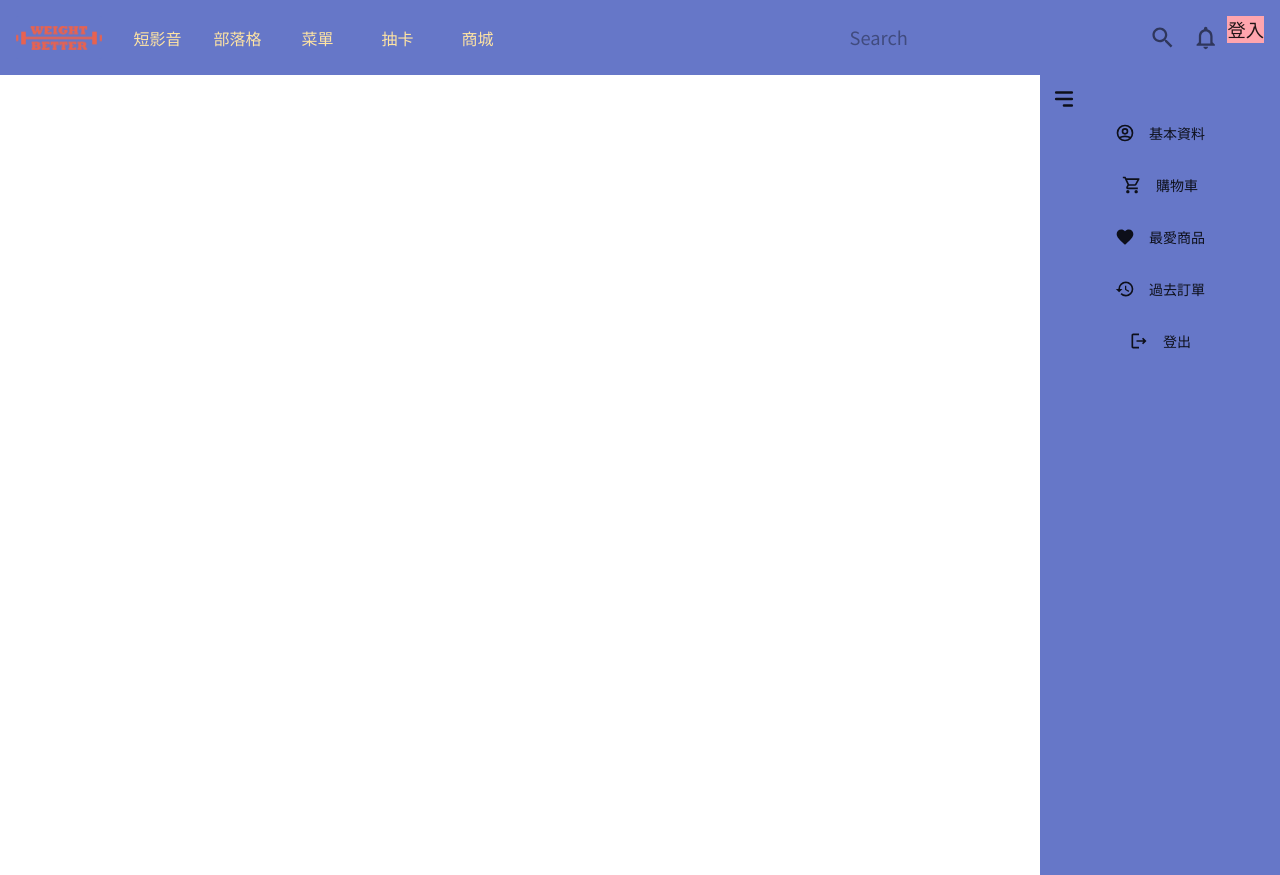
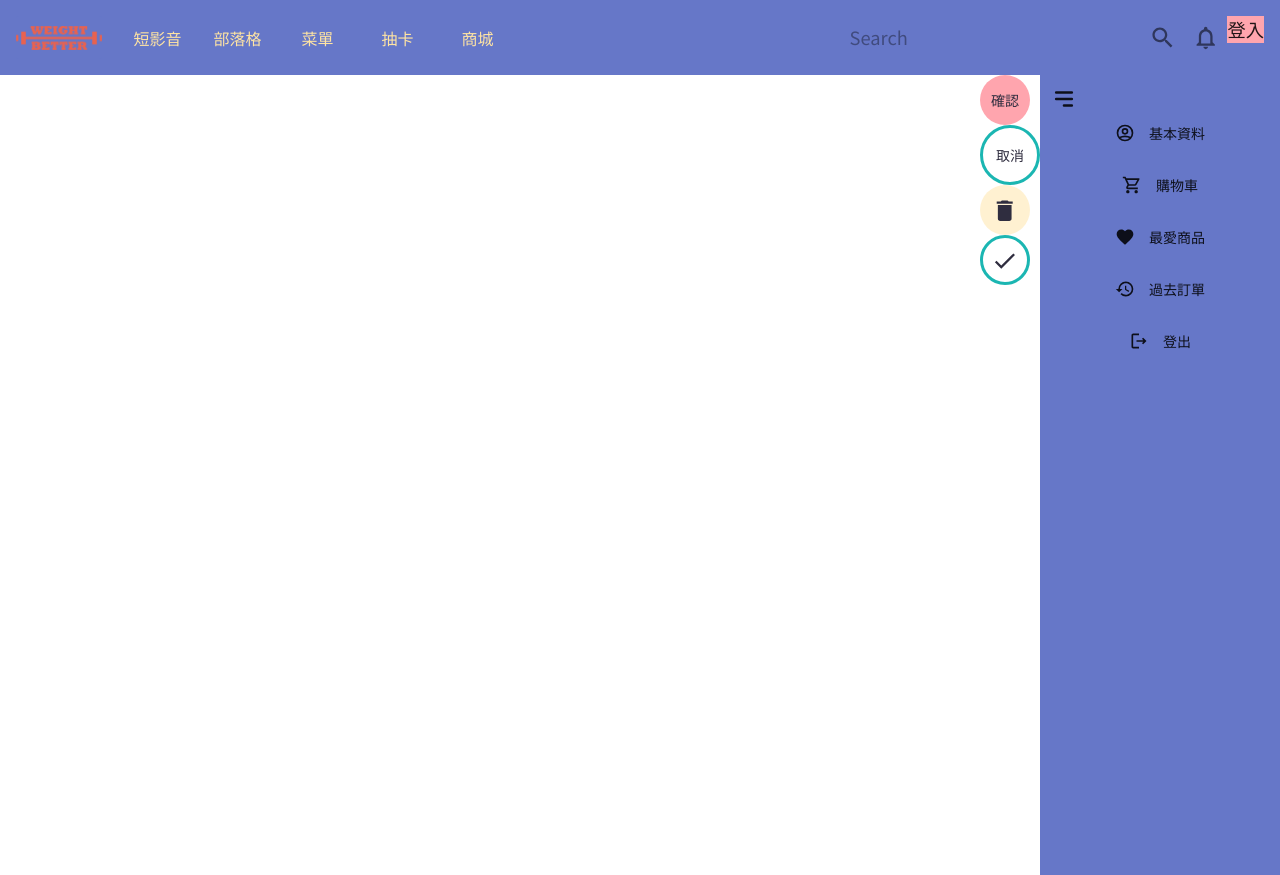
Before and after one commit to qazwsx521943/weight-better, a React (Create React App) app in the folder client/: page /reels/test-button in a window 1280 px wide. Built offline with nearby package versions, Linux system fonts and the light colour scheme; no server answers.

Commit message:
create circle button

```diff
--- a/client/src/pages/test_button/TestButton.js
+++ b/client/src/pages/test_button/TestButton.js
@@ -1,6 +1,5 @@
 import React from 'react'
 import CircleButton from '@/components/Buttons/CircleButton'
-import RectButton from '@/components/Buttons/RectButton';
 import DeleteIcon from '@mui/icons-material/Delete';
 import CheckIcon from '@mui/icons-material/Check';
 
@@ -8,19 +7,58 @@ function TestButton() {
   return (
     <div>
       {/* 1. 圓形 實心 文字 */}
+      <CircleButton
+        type="contained"
+        text= "確認"
+        bgColor= "pink.main"
+        fontColor= "black.main"
+        fontSize= "14"
+        size= "50"
+        >
+      </CircleButton>
 
       {/* 2. 圓形 空心 文字 */}
+      <CircleButton
+        type="outlined"
+        text= "取消"
+        borderColor= "teal.main"
+        fontColor= "black.main"
+        fontSize= "14"
+        size= "60"
+        >
+      </CircleButton>
 
       {/* 3. 圓形 實心 Icon */}
+      <CircleButton
+        type="contained"
+        text= <DeleteIcon></DeleteIcon>
+        bgColor= "yellow.light"
+        fontColor= "black.main"
+        fontSize= "14"
+        size= "50"
+        >
+      </CircleButton>
 
       {/* 4. 圓形 空心 Icon */}
+      <CircleButton
+        type="outlined"
+        text= <CheckIcon />
+        borderColor= "teal.main"
+        fontColor= "black.main"
+        fontSize= "14"
+        size= "50"
+        >
+      </CircleButton>
 
     </div>
   )
 }
 
 /*
-// --[實心 文字]
+// --[使用前先 import]
+import CircleButton from '@/components/Buttons/CircleButton'
+
+// --[圓形 實心 文字]
 <CircleButton
   type="contained"
   text= "按鈕上的字"
@@ -31,7 +69,7 @@ function TestButton() {
   >
 </CircleButton>
 
-// --[空心 文字]
+// --[圓形 空心 文字]
 <CircleButton
   type="outlined"
   text= "按鈕上的字"
@@ -42,7 +80,7 @@ function TestButton() {
   >
 </CircleButton>
 
-// --[實心 Icon]
+// --[圓形 實心 Icon]
 import DeleteIcon from '@mui/icons-material/Delete';
 
 <CircleButton
@@ -55,7 +93,7 @@ import DeleteIcon from '@mui/icons-material/Delete';
   >
 </CircleButton>
 
-// --[空心 Icon]
+// --[圓形 空心 Icon]
 import CheckIcon from '@mui/icons-material/Check';
 
 <CircleButton
```
Also changed, not shown: 1 other file (tests, documents, lock files or other folders).
